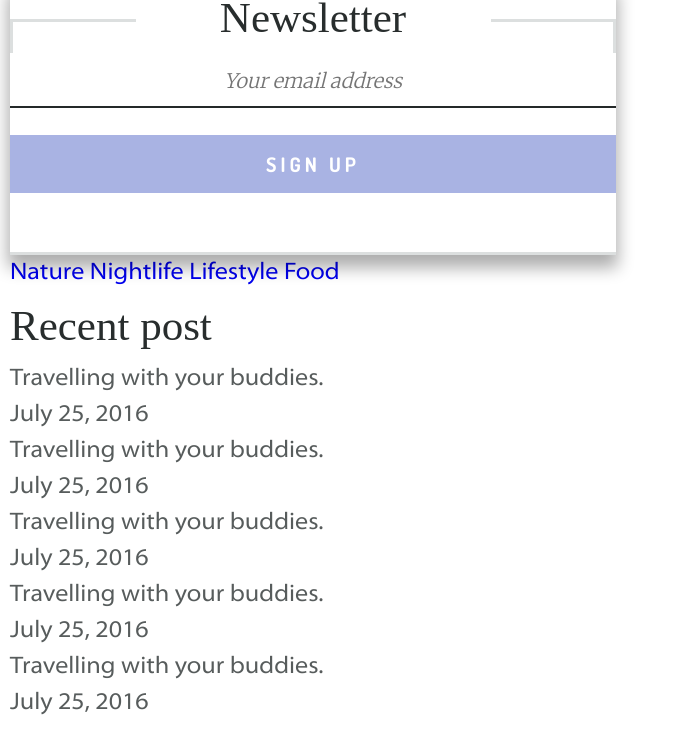
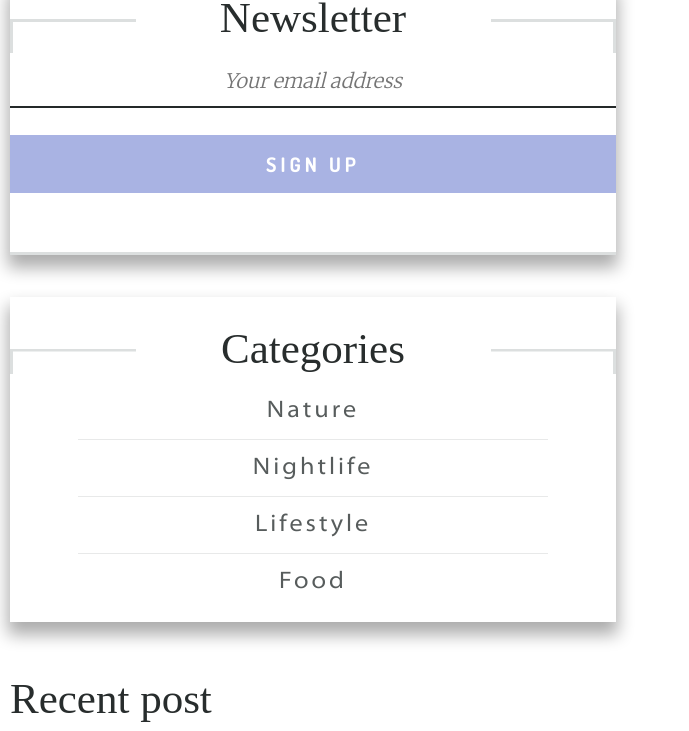
Before and after one commit to ValeryGazzaev/Travel, a plain HTML site: page index.html in a window 1280 px wide. Shown: the part 3186-3917 px from the top of the page, without its empty margins (0-689 px from the left). Drawn offline with nearby package versions, Linux system fonts and the light colour scheme; a web font is replaced by a local one.

Commit message:
Next done categories

```diff
--- a/css/blocks/aside.css
+++ b/css/blocks/aside.css
@@ -123,12 +123,15 @@
 	z-index: 10;
 }
 
+.categories-block,
 .newsletter-block {
 	position: relative;
 	text-align: center;
+	margin-bottom: 42px;
 	box-shadow: 0px 11px 15.84px 2.16px rgba(0, 0, 0, 0.33);
 }
 
+.categories-block::before,
 .newsletter-block::before {
 	position: absolute;
 	content: "";
@@ -152,10 +155,10 @@
 	z-index: 20;
 }
 
+.categories-block	.title2,
 .newsletter-block .title2 {
 	position: relative;
 	max-width: 355px;
-	margin-bottom: 23px;
 	margin: 0 auto;
 	background-color: #fff;
 	z-index: 10;
@@ -227,3 +230,47 @@
 	color: #586ccc;
 	font-size: 18px;
 }
+
+.categories-block {
+	padding: 17px 0 11px;
+}
+
+.categories-block::before {
+	height: 223px;
+}
+
+.categories-block::after {
+	position: absolute;
+	content: "";
+	top: 77px;
+	left: 0;
+	width: 100%;
+	height: 220px;
+	background-color: #fff;
+	z-index: 10;
+}
+
+.categories-block	.title2 {
+	margin-bottom: -1px;
+}
+
+.categories-block a {
+	position: relative;
+	display: block;
+	width: 470px;
+	font-size: 24px;
+	line-height: 57px;
+	letter-spacing: 3px;
+	box-shadow: inset 0 -1px 0 0 rgba(36, 41, 41, 0.1);
+	color: #575c5c;
+	margin: 0 auto;
+	z-index: 11;
+}
+
+.categories-block a:nth-child(5) {
+	box-shadow: none;
+}
+
+.categories-block a:hover {
+	color: #ffc908;
+}
--- a/index.html
+++ b/index.html
@@ -155,6 +155,7 @@
 						</form>
 					</div>
 					<div class="categories-block">
+						<p class="title2">Categories</p>
 						<a href="#">Nature</a>
 						<a href="#">Nightlife</a>
 						<a href="#">Lifestyle</a>
```
